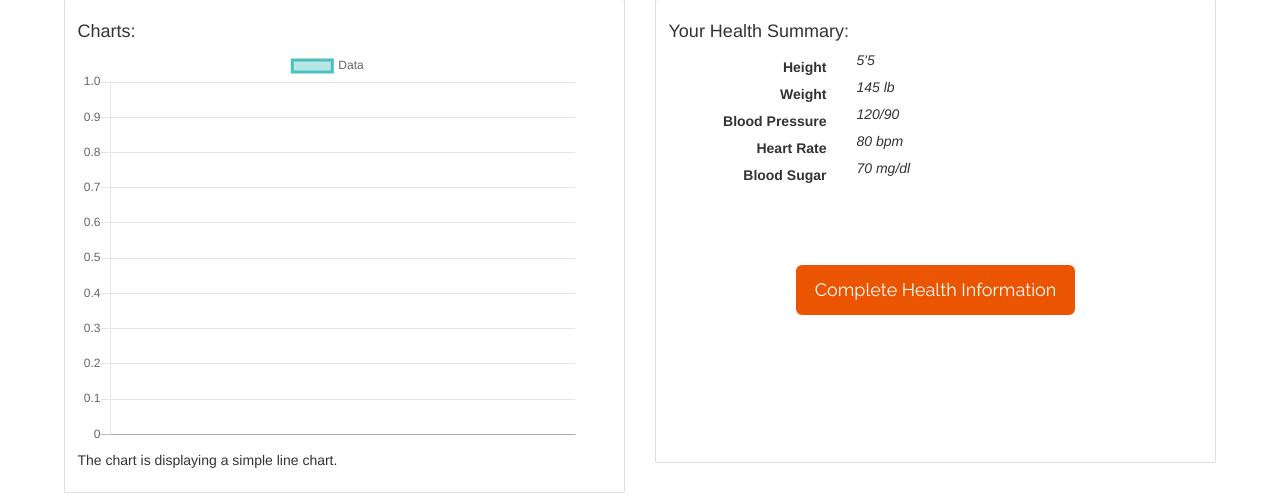
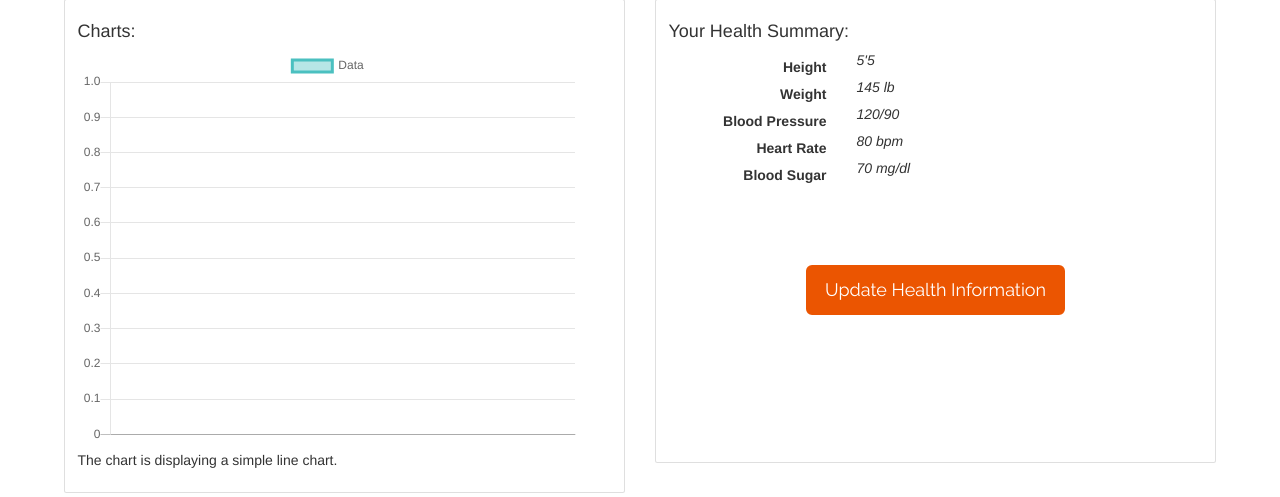
Before and after one commit to shayaansaiyed/CheckUP, a Flask app: page /graphs in a window 1280 px wide. Shown: the part 173-670 px from the top of the page. Run offline with Flask 2, Linux system fonts and the light colour scheme; the visitor is signed in with stand-in values (Sample User, id 1); data that the repository does not hold is empty; some libraries are stand-ins or nearby versions.

Commit message:
changed graphs page button

```diff
--- a/templates/graphs.html
+++ b/templates/graphs.html
@@ -173,7 +173,9 @@
                     <div class="center-block">
                       <br> <br><br><br>
 
-                      <button class="btn btn-lg btn-primary btn-block completebutton-graph"> Complete Health Information </button>
+                      <form action="/upload" method="GET">
+                        <button type="submit" class="btn btn-lg btn-primary btn-block completebutton-graph">Update Health Information</button>
+                      </form>
                     </div>
                   </div>
 
```
